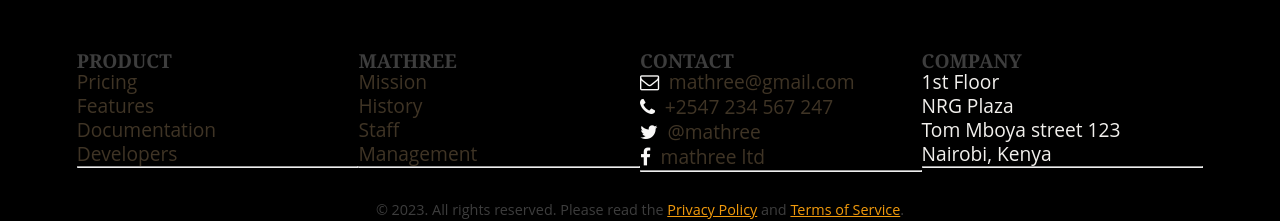
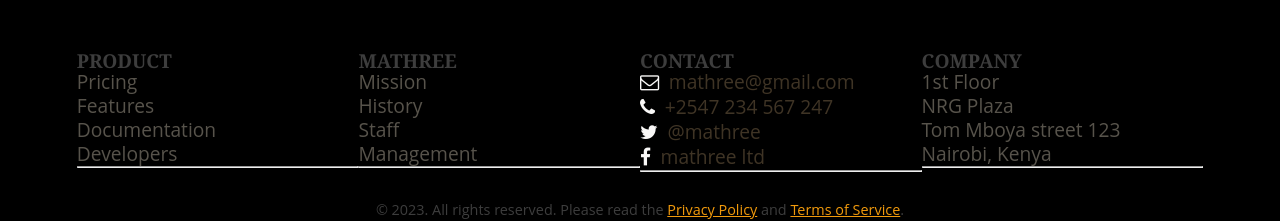
Before and after one commit to evansochieng/MaThree, a React (Create React App) app in the folder client/: page /logout in a window 1280 px wide. Shown: the part 281-502 px from the top of the page. Built offline with nearby package versions, Linux system fonts and the light colour scheme; no server answers.

Commit message:
readjustment of the footer

```diff
--- a/client/src/App.js
+++ b/client/src/App.js
@@ -35,9 +35,14 @@ function App() {
         <Route exact path="/contact" element={<Contact />} />
         <Route exact path="/logout" element={<Logout />} />
 
+
       </Routes>
+
+
       <Footer/>
+
     </div>
+
   );
 }
 
--- a/client/src/components/Footer.js
+++ b/client/src/components/Footer.js
@@ -71,10 +71,10 @@ function Footer() {
 				<h3>Product</h3>
 
 				<ul>
-					<li><a href="">Pricing</a></li>
-					<li><a href="">Features</a></li>
-					<li><a href="">Documentation</a></li>
-					<li><a href="">Developers</a></li>
+					<li>Pricing</li>
+					<li>Features</li>
+					<li>Documentation</li>
+					<li>Developers</li>
                     <hr/>
 				</ul>
 			</div>
@@ -82,10 +82,10 @@ function Footer() {
 				<h3>MaThree</h3>
 
 				<ul>
-					<li><a href="">Mission</a></li>
-					<li><a href="">History</a></li>
-					<li><a href="">Staff</a></li>
-					<li><a href="">Management</a></li>
+					<li>Mission</li>
+					<li>History</li>
+					<li>Staff</li>
+					<li>Management</li>
 					{/* <li><a href="">Contact</a></li>  */}
                     <hr/>
 				</ul>
--- a/client/src/components/Home.js
+++ b/client/src/components/Home.js
@@ -2,6 +2,7 @@ import React from "react";
 import { useState, useEffect } from "react"
 import mathreeLogo from "../mathreelogo.png";
 import Added from "./Added";
+
 
 
 
@@ -40,10 +41,15 @@ const Home = () => {
 
 
                 </div>
+                <footer />
+
             </div>
 
+
         </div>
+
     )
+
 }
 
 export default Home;
--- a/client/src/index.css
+++ b/client/src/index.css
@@ -640,10 +640,10 @@ ul {
 						#modules{ padding: 4em; margin-bottom: -5em; }
 							#modules > h2{ display: none; }
 
-								#modules > .module > h3{ margin-bottom: 0em; color: rgba(0,0,0,var(--bg-opacity)); font-size: 1em; font-weight: 600; text-transform: uppercase; text-align: center; font-family: Georgia, 'Times New Roman', Times, serif; }
+								#modules > .module > h3{ margin-bottom: 0em;  color: rgba(0,0,0,var(--bg-opacity)); font-size: 1em; font-weight: 600; text-transform: uppercase; text-align: center; font-family: Georgia, 'Times New Roman', Times, serif; }
 								#modules > .module > p{ margin-bottom: 0.5em; color: #f2f0ed; line-height: 1.25; }
-								#modules > .module > ul{ margin-bottom: 0.5em; }
-									#modules > .module > ul > li{ color: #f2f0ed; line-height: 1.25; }
+							 #modules > .module > ul{ margin-bottom: 0.5em; color: #57534b; }
+									#modules > .module > ul > li{ color: rgba(0,0,0,var(--bg-opacity));; line-height: 1.25; }
 										#modules > .module > ul > li > a{ color: #3f3425; line-height: 1.25; }
 										#modules > .module > ul > li.mail > a:before{ content: "\f003"; margin: 0 0.5em 0 0; display: inline-block; color: #f9f8f7;  font-family: "FontAwesome";text-align: center; }
 										#modules > .module > ul > li.phone > a:before{ content: "\f095"; margin: 0 0.5em 0 0; display: inline-block; color: #f9f8f7; font-family: "FontAwesome"; text-align: center; }
```
